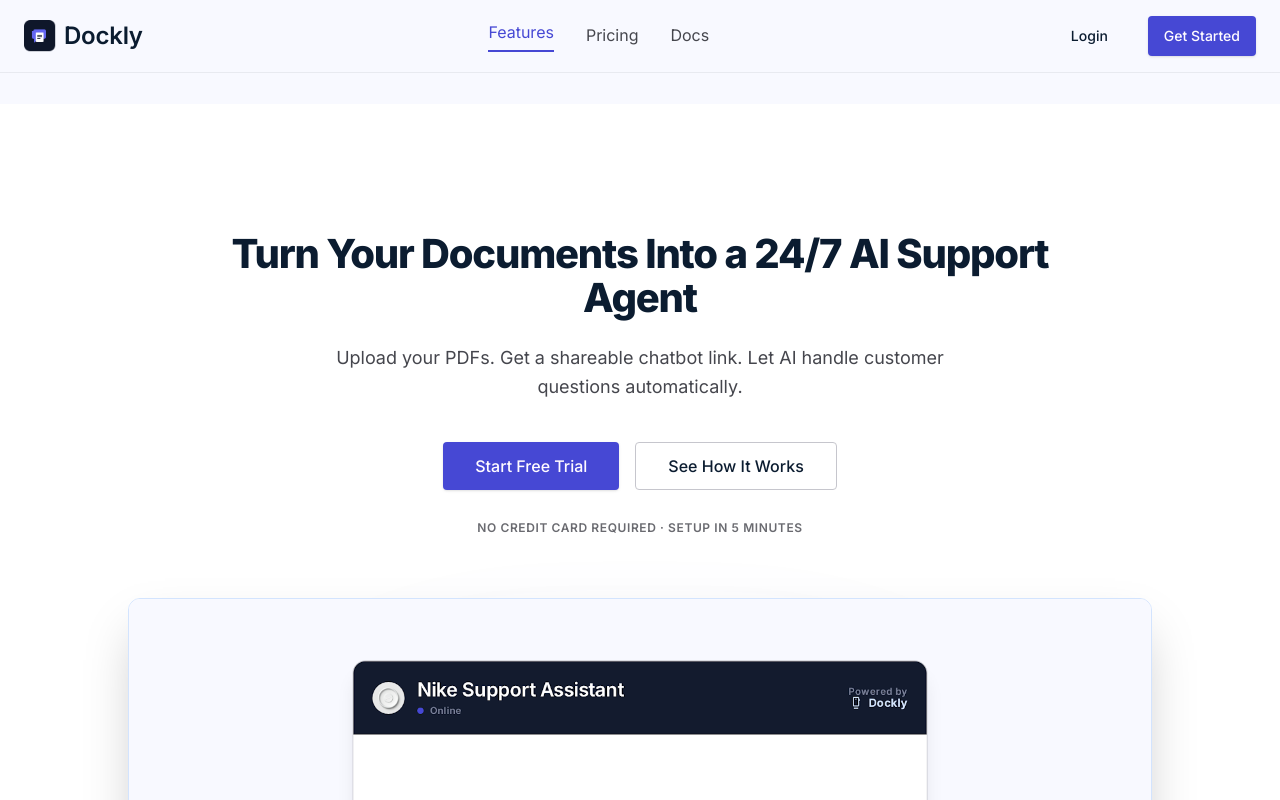
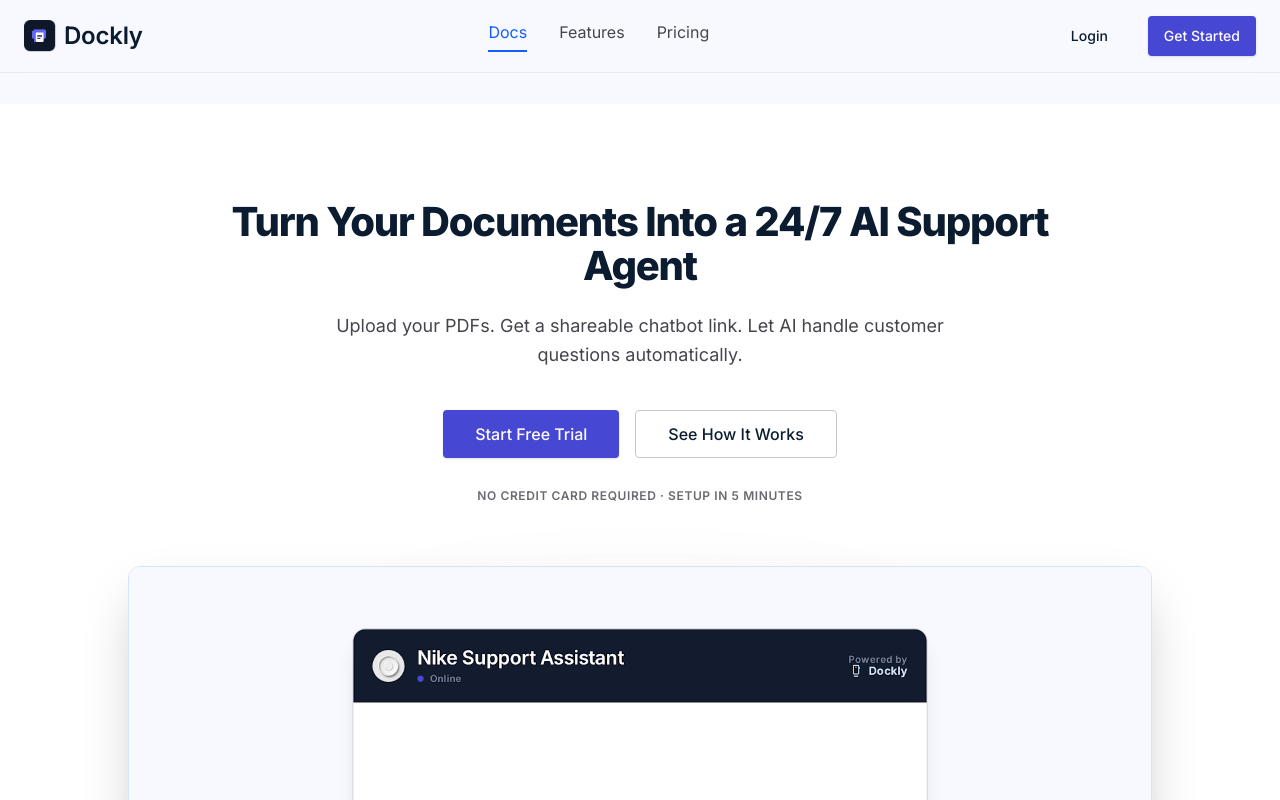
Before and after one commit to khurram-works/Dockly-Frontend, a Next.js app: page / in a window 1280 px wide. Shown: the top 800 px of the page. Built offline with nearby package versions, Linux system fonts and the light colour scheme.

Commit message:
Completed Smooth scrolling

```diff
--- /dev/null
+++ b/app/card/page.tsx
@@ -0,0 +1,19 @@
+import {Card, CardHeader, CardFooter} from "@/components/ui/card";
+
+export default function CardPage() {
+  return (
+    <div className="min-h-screen flex items-center justify-center bg-surface">
+      <Card>
+        <CardHeader>
+          <h2 className="text-lg font-semibold">Card Title</h2>
+        </CardHeader>
+        <div className="p-4">
+          <p>This is the content of the card. It can include text, images, or any other elements.</p>
+        </div>
+        <CardFooter>
+          <button className="px-4 py-2 bg-blue-600 text-white rounded">Action</button>
+        </CardFooter>
+      </Card>
+    </div>
+  );
+}
--- a/app/globals.css
+++ b/app/globals.css
@@ -292,3 +292,7 @@
     font-weight: 600;
   }
 }
+
+html {
+  scroll-behavior: smooth;
+}
--- a/components/header.tsx
+++ /dev/null
@@ -1,106 +0,0 @@
-// components/header.tsx
-// The fixed top navigation bar.
-// 'use client' is required because we use useState + useEffect for scroll detection.
-// If you remove the scroll effect, you could make this a Server Component.
-
-'use client';
-
-import { useState, useEffect } from 'react';
-import Link from 'next/link';
-import Image from 'next/image';
-import { Button } from '@/components/ui/button';
-
-export default function Header() {
-  const [scrolled, setScrolled] = useState(false);
-
-  useEffect(() => {
-    // We listen to scroll events to add a shadow when the user scrolls down.
-    // Your Stitch HTML has this behavior via a static class — we make it dynamic.
-    const handleScroll = () => setScrolled(window.scrollY > 20);
-    window.addEventListener('scroll', handleScroll);
-    // Cleanup prevents memory leaks when the component unmounts.
-    return () => window.removeEventListener('scroll', handleScroll);
-  }, []);
-
-  return (
-    // fixed top-0 w-full z-50: stays at top, above everything (z-50)
-    // max-w-container-max mx-auto: caps width at 1280px and centers it
-    // The nav in your Stitch HTML is actually full-width but content is capped —
-    // we replicate this with an inner div approach below.
-    <nav className={`
-      fixed top-0 left-0 right-0 z-50
-      bg-surface/80 backdrop-blur-md
-      border-b border-outline-variant/30
-      transition-all duration-200
-      ${scrolled ? 'shadow-sm' : ''}
-    `}>
-      {/* Inner wrapper constrains width and provides the px-gutter py-sm spacing */}
-      <div className="max-w-container-max mx-auto px-gutter py-sm flex justify-between items-center">
-
-        {/* ── Logo ── */}
-        <Link href="/" className="flex items-center gap-2">
-          <Image
-            src="/logo.png"
-            alt="Dockly Logo"
-            width={32}
-            height={32}
-            className="h-8 w-auto"
-          />
-          {/*
-            text-headline-md = 24px/600 weight from your @theme token.
-            font-black overrides to 900 weight for the brand name.
-          */}
-          <span className="text-headline-md font-black text-on-surface">Dockly</span>
-        </Link>
-
-        {/* ── Nav Links — hidden on mobile, shown from md breakpoint ── */}
-        <div className="hidden md:flex items-center gap-lg">
-          {/*
-            Active link (Features) uses text-secondary + bottom border.
-            Other links use text-on-surface-variant and become secondary on hover.
-            This exactly matches your Stitch HTML styling.
-          */}
-          <Link
-            href="#features"
-            className="text-body-md text-secondary font-semibold border-b-2 border-secondary pb-1
-                       hover:bg-surface-container-low transition-all duration-200"
-          >
-            Features
-          </Link>
-          <Link
-            href="#pricing"
-            className="text-body-md text-on-surface-variant hover:text-secondary
-                       hover:bg-surface-container-low transition-all duration-200"
-          >
-            Pricing
-          </Link>
-          <Link
-            href="#docs"
-            className="text-body-md text-on-surface-variant hover:text-secondary
-                       hover:bg-surface-container-low transition-all duration-200"
-          >
-            Docs
-          </Link>
-        </div>
-
-        {/* ── CTA Buttons ── */}
-        <div className="flex items-center gap-md">
-          {/*
-            Login uses ghost variant — no background, subtle hover.
-            hidden md:block mirrors your Stitch HTML (hidden on mobile).
-          */}
-          <Button variant="ghost" className="hidden md:block">
-            Login
-          </Button>
-          {/*
-            Get Started is the primary CTA — filled indigo button.
-            Uses shadcn Button default variant which maps to your brand indigo.
-          */}
-          <Button>
-            Get Started
-          </Button>
-        </div>
-      </div>
-    </nav>
-  );
-}
--- /dev/null
+++ b/components/landingPage/header.tsx
@@ -0,0 +1,68 @@
+'use client';
+
+import { useState, useEffect } from 'react';
+import Link from 'next/link';
+import Image from 'next/image';
+import { Button } from '@/components/ui/button';
+
+const navLinks = [
+  { href: '#docs', label: 'Docs' },
+  { href: '#features', label: 'Features' },
+  { href: '#pricing', label: 'Pricing' },
+];
+
+export default function Header() {
+  const [scrolled, setScrolled] = useState(false);
+  // Track which link is currently active. Initialized to '#docs' per your request.
+  const [activeLink, setActiveLink] = useState('#docs');
+
+  useEffect(() => {
+    const handleScroll = () => setScrolled(window.scrollY > 20);
+    window.addEventListener('scroll', handleScroll);
+    return () => window.removeEventListener('scroll', handleScroll);
+  }, []);
+
+  return (
+    <nav className={`fixed top-0 left-0 right-0 z-50 bg-surface/80 backdrop-blur-md border-b border-outline-variant/30 transition-all duration-200 ${scrolled ? 'shadow-sm' : ''}`}>
+      <div className="max-w-container-max mx-auto px-gutter py-sm flex justify-between items-center">
+
+        {/* ── Logo ── */}
+        <Link href="/" className="flex items-center gap-2">
+          <Image src="/logo.png" alt="Dockly Logo" width={32} height={32} className="h-8 w-auto" />
+          <span className="text-headline-md font-black text-on-surface">Dockly</span>
+        </Link>
+
+        {/* ── Nav Links ── */}
+        <div className="hidden md:flex items-center gap-lg">
+          {navLinks.map((link) => {
+            const isActive = activeLink === link.href;
+
+            return (
+              <Link
+                key={link.href}
+                href={link.href}
+                onClick={() => {setActiveLink(link.href);
+
+                }}
+                className={`text-body-md font-semibold transition-all duration-200 pb-1 border-b-2 hover:bg-surface-container-low ${
+                  isActive
+                    ? 'text-blue-600 border-blue-600' // Styling for the active clicked link (Blue text + Blue underline)
+                    : 'text-on-surface-variant border-transparent hover:text-secondary' // Styling for inactive links
+                }`}
+              >
+                {link.label}
+              </Link>
+            );
+          })}
+        </div>
+
+        {/* ── CTA Buttons ── */}
+        <div className="flex items-center gap-md">
+          <Button variant="ghost" className="hidden md:block">Login</Button>
+          <Button>Get Started</Button>
+        </div>
+
+      </div>
+    </nav>
+  );
+}
--- a/components/herosection.tsx
+++ b/components/landingPage/herosection.tsx
@@ -10,7 +10,7 @@ export default function HeroSection() {
     // bg-surface-container-lowest = pure white (#ffffff) — your token.
     // py-24 md:py-32 matches Stitch's padding.
     // overflow-hidden stops the glow div from causing horizontal scroll.
-    <section className="bg-surface-container-lowest py-24 md:py-32 px-gutter overflow-hidden relative">
+    <section className="bg-surface-container-lowest py-20 md:py-24 px-gutter overflow-hidden relative">
       <div className="max-w-container-max mx-auto text-center relative z-10">
 
         {/*
```
Also changed, not shown: app/page.tsx (+6 -6 lines), components/landingPage/featureSection.tsx (renamed from components/featureSection.tsx), components/landingPage/footer.tsx (renamed from components/footer.tsx), components/landingPage/howItWorksSection.tsx (renamed from components/howItWorksSection.tsx), components/landingPage/pricingSection.tsx (renamed from components/pricingSection.tsx).
